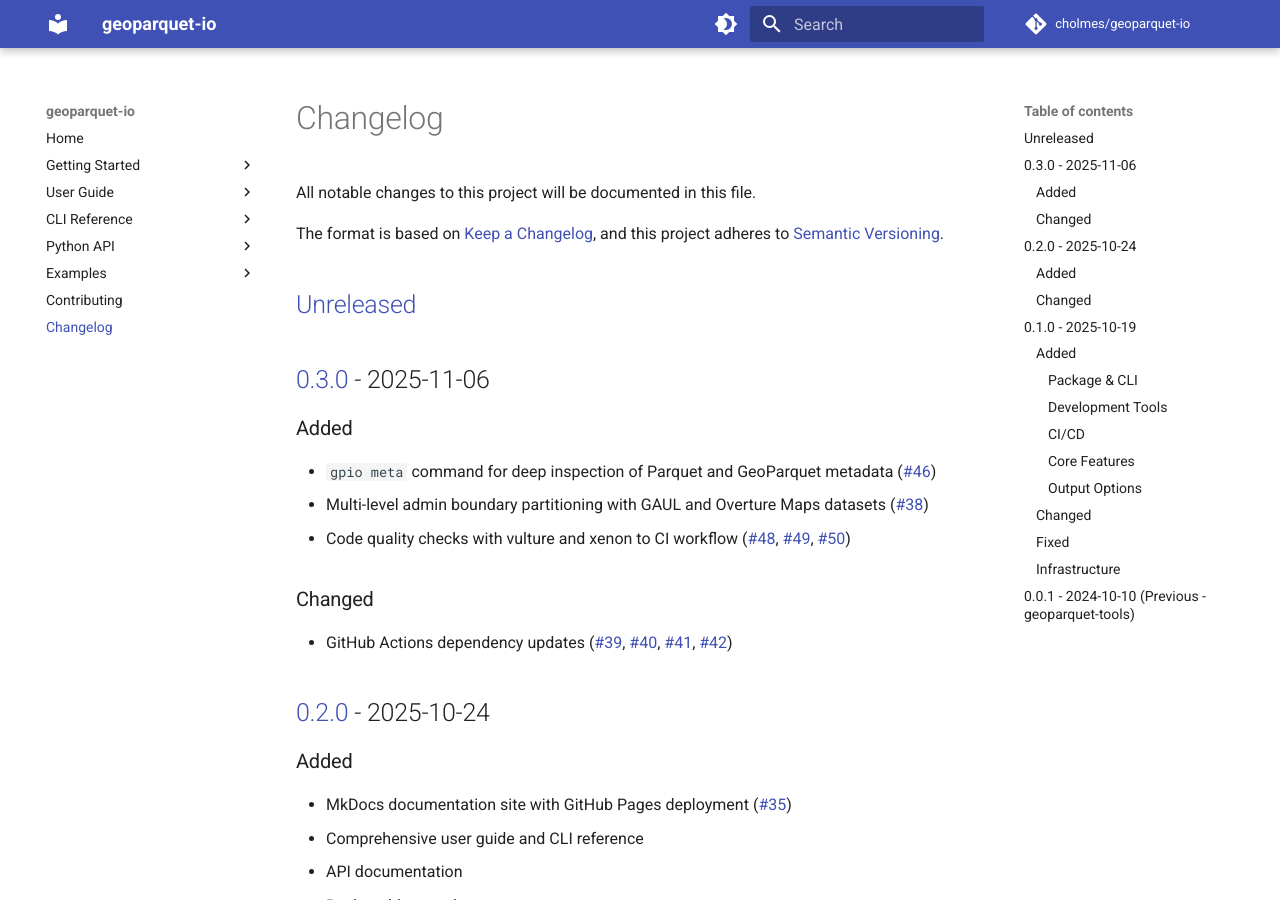
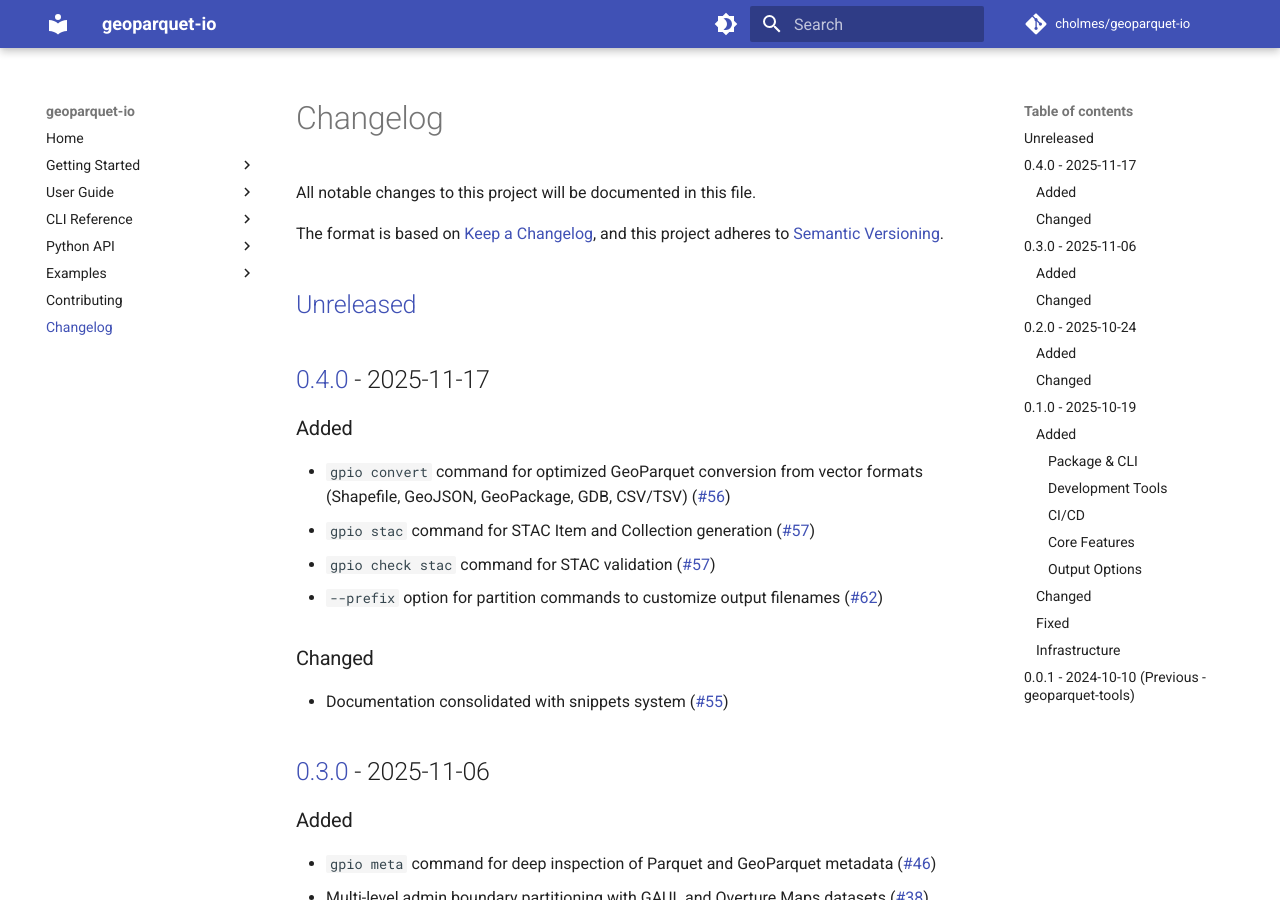
Before and after one commit to geoparquet/geoparquet-io, an MkDocs documentation site: the page built from docs/CHANGELOG.md, in a window 1280 px wide and 900 px high. Built offline with MkDocs 1.6.1 and Material for MkDocs 9.7.7, drawn with Linux system fonts in a browser that asks for light colours; comment, search, counter and statistics services are not loaded.

Commit message:
chore: bump version to 0.4.0

```diff
--- a/docs/CHANGELOG.md
+++ b/docs/CHANGELOG.md
@@ -6,6 +6,17 @@ The format is based on [Keep a Changelog](https://keepachangelog.com/en/1.0.0/),
 and this project adheres to [Semantic Versioning](https://semver.org/spec/v2.0.0.html).
 
 ## [Unreleased]
+
+## [0.4.0] - 2025-11-17
+
+### Added
+- `gpio convert` command for optimized GeoParquet conversion from vector formats (Shapefile, GeoJSON, GeoPackage, GDB, CSV/TSV) ([#56](https://github.com/cholmes/geoparquet-io/pull/56))
+- `gpio stac` command for STAC Item and Collection generation ([#57](https://github.com/cholmes/geoparquet-io/pull/57))
+- `gpio check stac` command for STAC validation ([#57](https://github.com/cholmes/geoparquet-io/pull/57))
+- `--prefix` option for partition commands to customize output filenames ([#62](https://github.com/cholmes/geoparquet-io/pull/62))
+
+### Changed
+- Documentation consolidated with snippets system ([#55](https://github.com/cholmes/geoparquet-io/pull/55))
 
 ## [0.3.0] - 2025-11-06
 
@@ -119,7 +130,8 @@ and this project adheres to [Semantic Versioning](https://semver.org/spec/v2.0.0
 
 Initial release as `geoparquet-tools` with basic functionality.
 
-[Unreleased]: https://github.com/cholmes/geoparquet-io/compare/v0.3.0...HEAD
+[Unreleased]: https://github.com/cholmes/geoparquet-io/compare/v0.4.0...HEAD
+[0.4.0]: https://github.com/cholmes/geoparquet-io/compare/v0.3.0...v0.4.0
 [0.3.0]: https://github.com/cholmes/geoparquet-io/compare/v0.2.0...v0.3.0
 [0.2.0]: https://github.com/cholmes/geoparquet-io/compare/v0.1.0...v0.2.0
 [0.1.0]: https://github.com/cholmes/geoparquet-io/releases/tag/v0.1.0
--- a/pyproject.toml
+++ b/pyproject.toml
@@ -4,7 +4,7 @@ build-backend = "hatchling.build"
 
 [project]
 name = "geoparquet-io"
-version = "0.3.0"
+version = "0.4.0"
 description = "Fast I/O and transformation tools for GeoParquet files"
 readme = "README.md"
 requires-python = ">=3.9"
```
Also changed, not shown: 1 other file.
